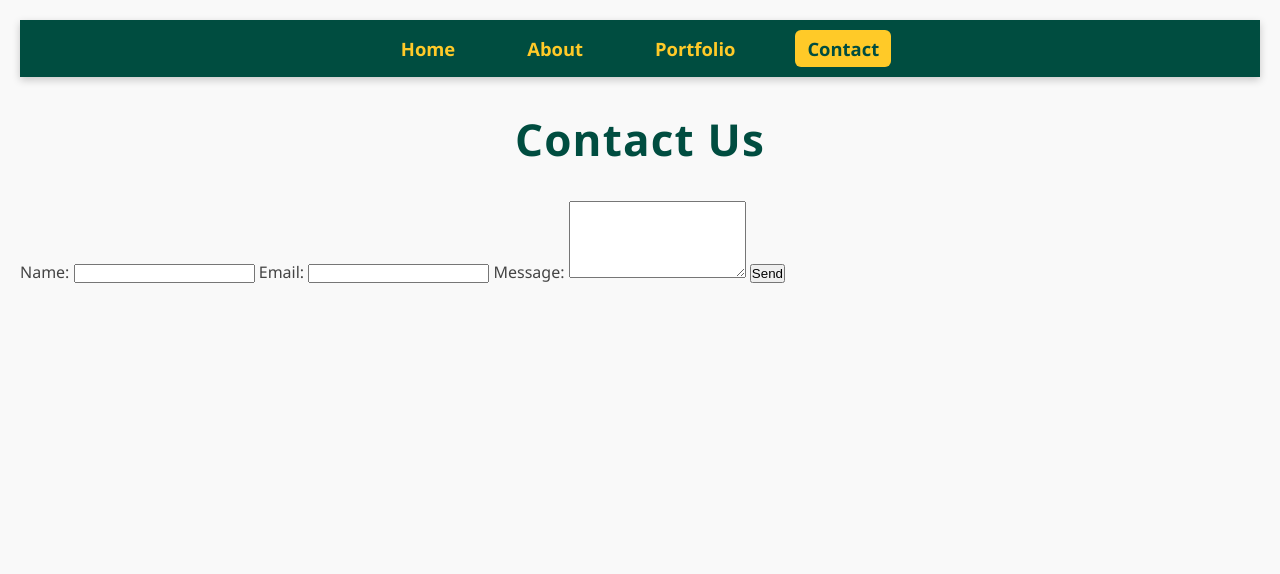
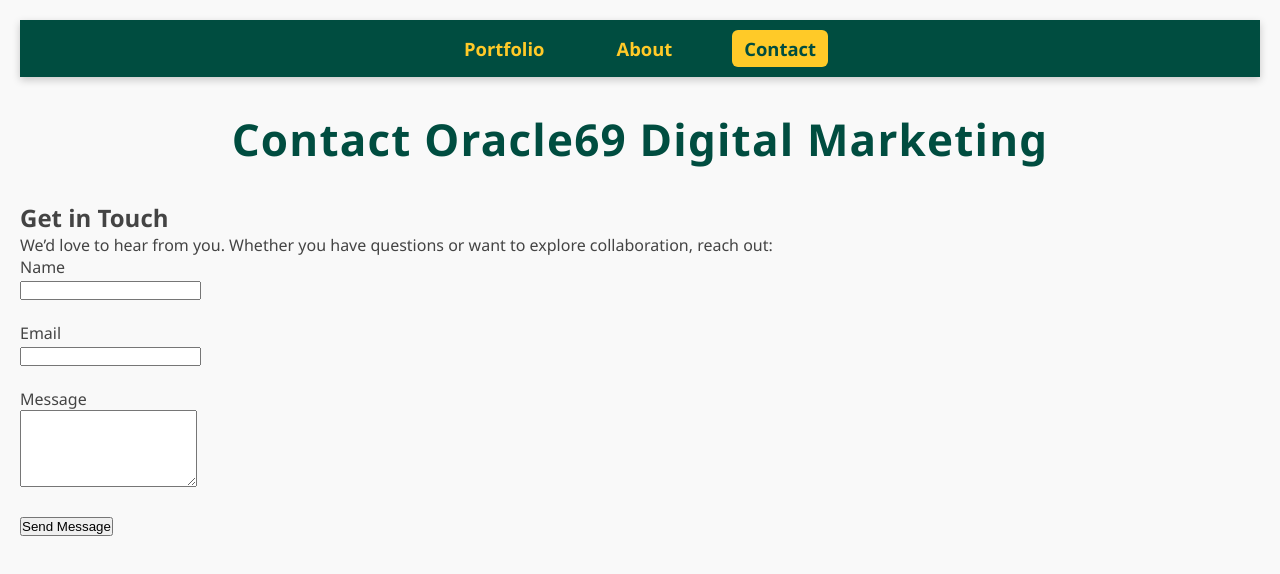
Before and after one commit to Oracle69digitalmarketing/oracle69digitalmarketing.github.io, a plain HTML site: page contact.html in a window 1280 px wide. Drawn offline with Linux system fonts and the light colour scheme.

Commit message:
Update contact.html

```diff
--- a/contact.html
+++ b/contact.html
@@ -3,36 +3,42 @@
 <head>
 <meta charset="UTF-8" />
 <meta name="viewport" content="width=device-width, initial-scale=1" />
-<title>Contact - Oracle69 Digital Marketing</title>
+<title>Contact Oracle69</title>
 <link rel="stylesheet" href="style.css" />
 </head>
 <body>
+
 <nav class="main-nav">
   <ul>
-      <li><a href="index.html" class="nav-link">Home</a></li>
-      <li><a href="about.html" class="nav-link">About</a></li>
-      <li><a href="portfolio.html" class="nav-link">Portfolio</a></li>
-      <li><a href="contact.html" class="nav-link active">Contact</a></li>
+    <li><a href="index.html">Portfolio</a></li>
+    <li><a href="about.html">About</a></li>
+    <li><a href="contact.html" class="active">Contact</a></li>
   </ul>
 </nav>
 
 <header>
-    <h1>Contact Us</h1>
+  <h1>Contact Oracle69 Digital Marketing</h1>
 </header>
 
-  <section class="content">
-    <form action="mailto:contact@oracle69.com" method="post" enctype="text/plain" class="contact-form">
-      <label for="name">Name:</label>
-      <input type="text" id="name" name="name" required />
+<main class="content-container">
+  <section>
+    <h2>Get in Touch</h2>
+    <p>We’d love to hear from you. Whether you have questions or want to explore collaboration, reach out:</p>
 
-      <label for="email">Email:</label>
-      <input type="email" id="email" name="email" required />
+    <form id="contact-form" action="mailto:contact@oracle69.com" method="post" enctype="text/plain">
+      <label for="name">Name</label><br />
+      <input type="text" id="name" name="name" required /><br /><br />
 
-      <label for="message">Message:</label>
-      <textarea id="message" name="message" rows="5" required></textarea>
+      <label for="email">Email</label><br />
+      <input type="email" id="email" name="email" required /><br /><br />
 
-      <button type="submit">Send</button>
+      <label for="message">Message</label><br />
+      <textarea id="message" name="message" rows="5" required></textarea><br /><br />
+
+      <button type="submit">Send Message</button>
     </form>
   </section>
+</main>
+
 </body>
 </html>
```
Lines whose indentation alone changed are shown as unchanged.
